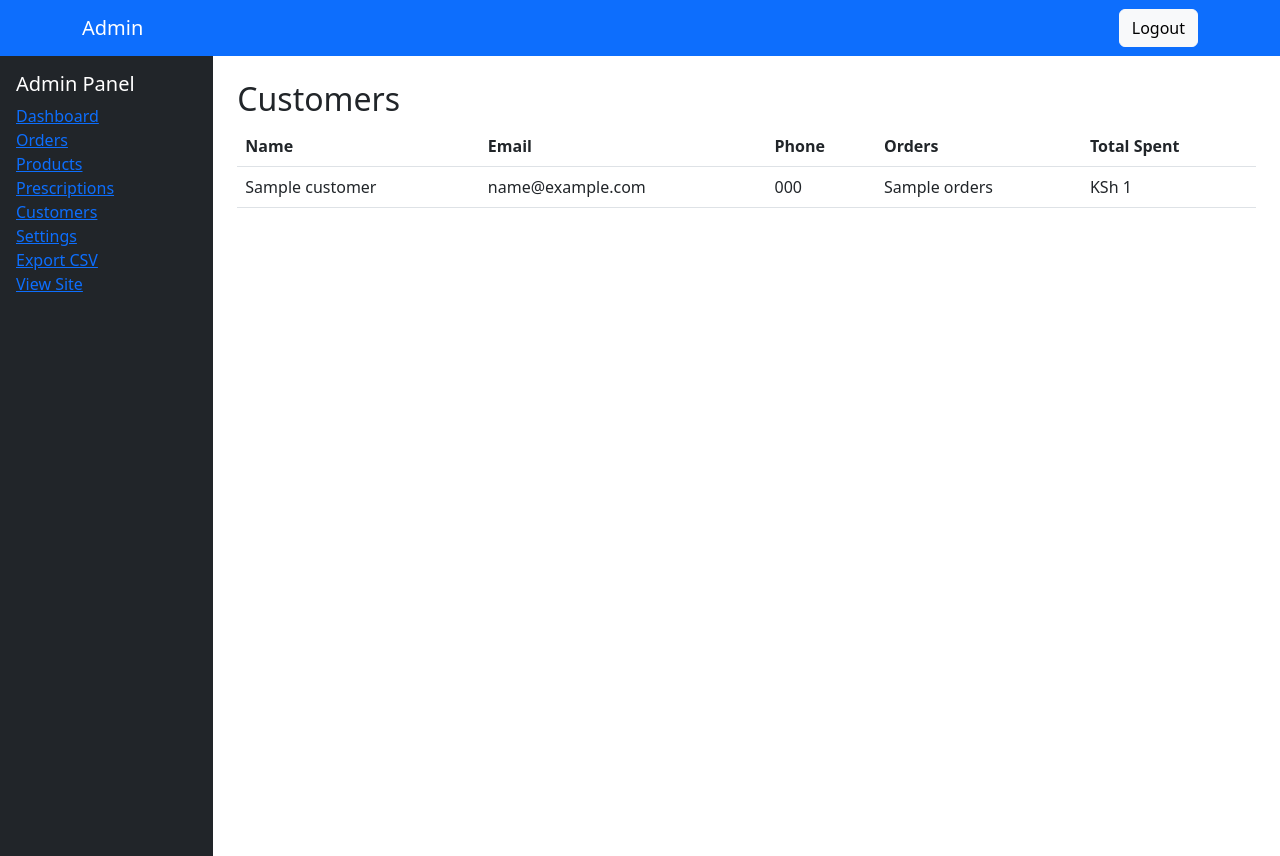
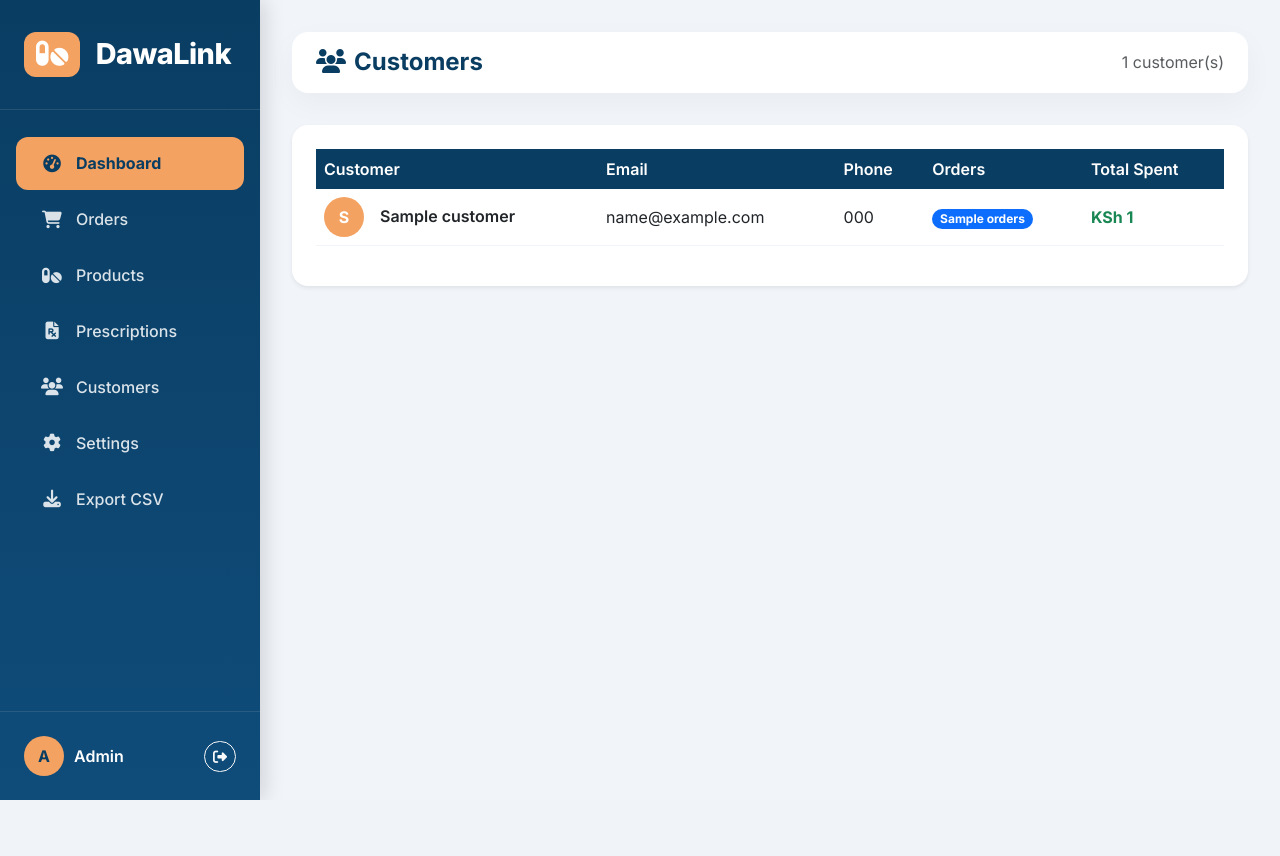
Before and after one commit to rodriguezgeorge089-art/techpharm-final, a Flask app: template templates/admin_customers.html in a window 1280 px wide. After the commit the page ends 800 px from the top, so only its background shows below. Run offline with Flask 3, Linux system fonts and the light colour scheme; the template is opened without the code that fills it: most values are stand-ins (such as "Sample title", 1, 10 or a date in 2020).

Commit message:
Update admin_customers.html

```diff
--- a/templates/admin_customers.html
+++ b/templates/admin_customers.html
@@ -1,37 +1,64 @@
-<!DOCTYPE html>
-<html>
-<head><title>Customers – Admin</title>
-<link href="https://cdn.jsdelivr.net/npm/bootstrap@5.3.0/dist/css/bootstrap.min.css" rel="stylesheet"></head>
-<body>
-<nav class="navbar navbar-dark bg-primary"><div class="container"><a class="navbar-brand" href="/admin">Admin</a><a class="btn btn-light" href="/logout">Logout</a></div></nav>
-<div class="container-fluid"><div class="row">
-<div class="col-md-2 bg-dark text-white p-3 vh-100">
-    <h5>Admin Panel</h5>
-    <a href="/admin">Dashboard</a><br>
-    <a href="/admin/orders">Orders</a><br>
-    <a href="/admin/products">Products</a><br>
-    <a href="/admin/prescriptions">Prescriptions</a><br>
-    <a href="/admin/customers">Customers</a><br>
-    <a href="/admin/settings">Settings</a><br>
-    <a href="/admin/export-orders">Export CSV</a><br>
-    <a href="/">View Site</a>
+{% extends "admin_base.html" %}
+{% block title %}Customers – {{ pharmacy_name }}{% endblock %}
+{% block admin_content %}
+
+<div class="top-bar">
+    <h4 class="fw-bold mb-0" style="color: var(--deep-blue);"><i class="fas fa-users me-2"></i>Customers</h4>
+    <span class="text-muted">{{ customers|length }} customer(s)</span>
 </div>
-<div class="col-md-10 p-4">
-    <h2>Customers</h2>
-    <table class="table">
-        <thead><tr><th>Name</th><th>Email</th><th>Phone</th><th>Orders</th><th>Total Spent</th></tr></thead>
+
+<div class="card border-0 shadow-sm rounded-4 p-4">
+    {% if customers %}
+    <div class="table-responsive">
+        <table class="table align-middle customer-table">
+            <thead>
+                <tr>
+                    <th>Customer</th>
+                    <th>Email</th>
+                    <th>Phone</th>
+                    <th>Orders</th>
+                    <th>Total Spent</th>
+                </tr>
+            </thead>
             <tbody>
                 {% for email, c in customers.items() %}
                 <tr>
-            <td>{{ c.name }}</td>
+                    <td>
+                        <div class="d-flex align-items-center">
+                            <div class="avatar-circle me-3" style="background: var(--gold); color: white; width: 40px; height: 40px; border-radius: 50%; display: flex; align-items: center; justify-content: center; font-weight: 700;">
+                                {{ c.name[:1].upper() }}
+                            </div>
+                            <h6 class="fw-semibold mb-0">{{ c.name }}</h6>
+                        </div>
+                    </td>
                     <td>{{ email }}</td>
                     <td>{{ c.phone }}</td>
-            <td>{{ c.orders }}</td>
-            <td>KSh {{ c.total_spent }}</td>
+                    <td><span class="badge bg-primary rounded-pill">{{ c.orders }}</span></td>
+                    <td class="fw-bold text-success">KSh {{ c.total_spent }}</td>
                 </tr>
                 {% endfor %}
             </tbody>
         </table>
-</div></div></div>
-</body>
-</html>
+    </div>
+    {% else %}
+    <div class="text-center py-5">
+        <i class="fas fa-user-friends fa-4x text-muted mb-3"></i>
+        <h5>No customers yet</h5>
+        <p class="text-muted">Customers will appear here after they place orders.</p>
+    </div>
+    {% endif %}
+</div>
+
+<style>
+    .customer-table th {
+        background: #0A3D62;
+        color: white;
+        font-weight: 600;
+        border: none;
+    }
+    .customer-table td {
+        border-color: #f1f5f9;
+    }
+</style>
+
+{% endblock %}
```
Lines whose indentation alone changed are shown as unchanged.
